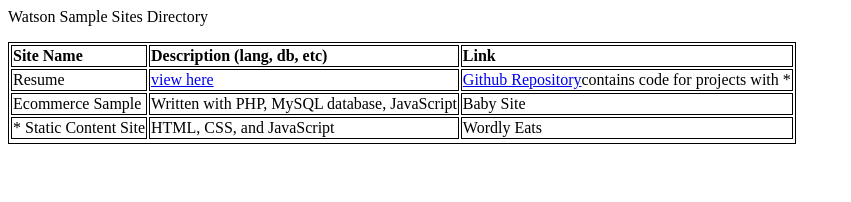
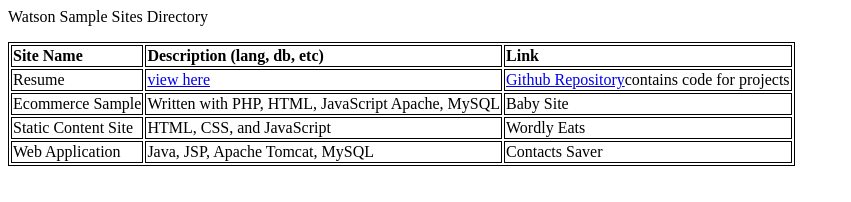
Before and after one commit to bentonwatson/BabyEcommerceSite, a plain HTML site: page index.html in a window 1280 px wide. Shown: the whole page, without its empty margins (0-851 px from the left). Drawn offline with Linux system fonts and the light colour scheme.

Commit message:
Update index.html

```diff
--- a/index.html
+++ b/index.html
@@ -15,19 +15,23 @@
       <tr>
         <td>Resume</td>
         <td><a href="http://bentonwatson.github.io/SampleProjects/resume.html" target="_blank">view here</a></td>
-        <td><a href="http://bentonwatson.github.com" target="_blank">Github Repository</a>contains code for projects with *</td>
+        <td><a href="http://bentonwatson.github.com" target="_blank">Github Repository</a>contains code for projects</td>
       </tr>
       <tr>
         <td>Ecommerce Sample</td>
-        <td>Written with PHP, MySQL database, JavaScript</td>
+        <td>Written with PHP, HTML, JavaScript Apache, MySQL</td>
         <td>Baby Site</td>
       </tr>
       <tr>
-        <td>* Static Content Site</td>
+        <td>Static Content Site</td>
         <td>HTML, CSS, and JavaScript</td>
         <td>Wordly Eats</td>
       </tr>
-      <tr></tr>
+      <tr>
+        <td>Web Application</td>
+        <td>Java, JSP, Apache Tomcat, MySQL</td>
+        <td>Contacts Saver</td>
+      </tr>
     </table>
   </body>
 </html>
```
